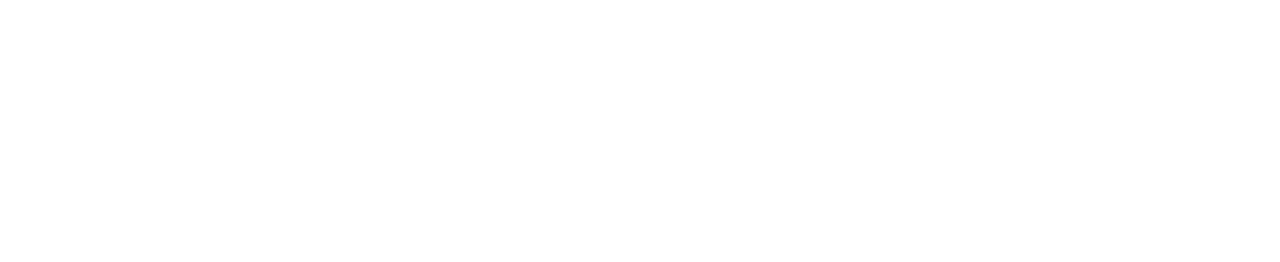
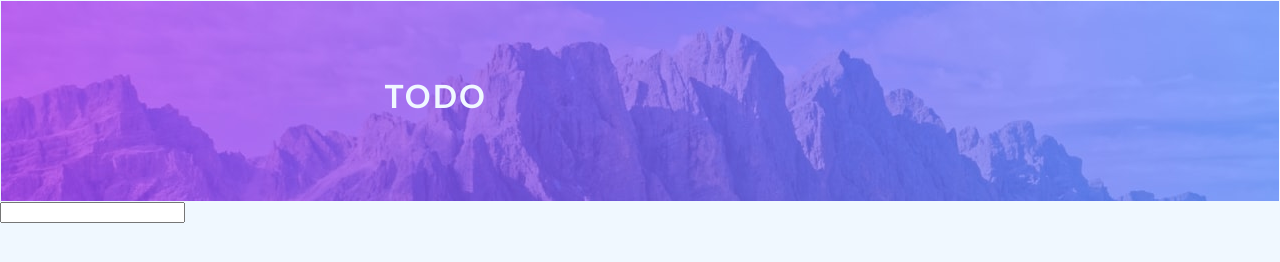
Before and after one commit to ashfaqjani916/Javascript-TypeScript-Projects, a plain HTML site: page TODO-list/index.html in a window 1280 px wide. Drawn offline with Linux system fonts and the light colour scheme.

Commit message:
created basic design

```diff
--- a/TODO-list/index.html
+++ b/TODO-list/index.html
@@ -3,11 +3,20 @@
 <head>
     <meta charset="UTF-8">
     <meta name="viewport" content="width=device-width, initial-scale=1.0">
-    <title>Document</title>
-    <link herf="style.css" rel="stylesheet">
+    <title>TODO-List</title>
+    <link rel="stylesheet" href="styles.css">
 </head>
 <body>
+    <header>
+        <h1>TODO</h1>
+    </header>
+    <div class="container">
+        <div class="input">
+            <input type="text">
+        </div>
+        <div class="tasks">
 
+        </div>
+    </div>
 </body>
-<script src="main.js"></script>
 </html>
--- a/TODO-list/styles.css
+++ b/TODO-list/styles.css
@@ -0,0 +1,21 @@
+*{
+    margin: 0;
+}
+header{
+    border: 1px solid aliceblue;
+    height: 200px;
+    background-image: url("bg-desktop-light.988cb74c.jpg");
+    background-color: #cccccc;
+}
+body{
+
+    background-color: aliceblue;
+
+}
+h1{
+    margin-left: 30%;
+    margin-top: 75px;
+    color: aliceblue;
+    letter-spacing: 2px;
+    font-family: 'Gill Sans', 'Gill Sans MT', Calibri, 'Trebuchet MS', sans-serif;
+}
```
Also changed, not shown: TODO-list/bg-desktop-light.988cb74c.jpg (added), 1 other file.
